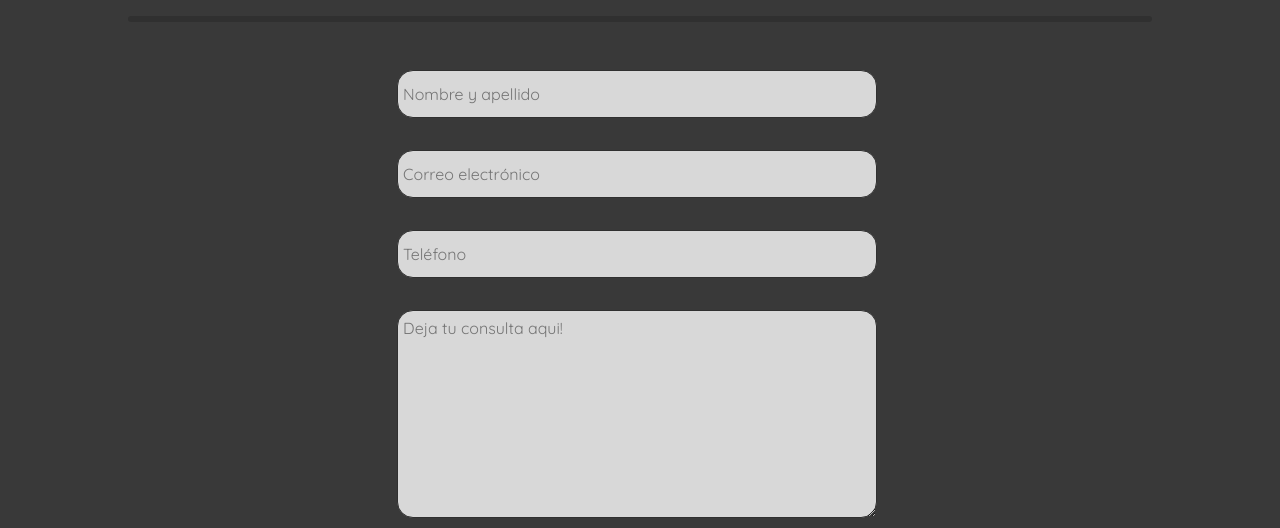
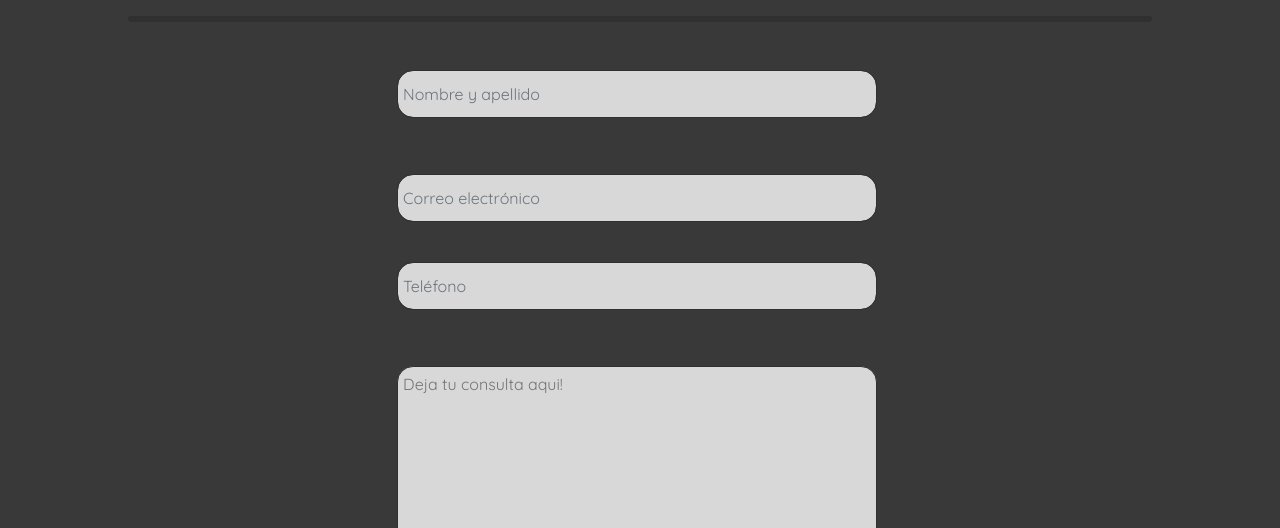
Before and after one commit to charoandina/MiliAndinaMakeUp, a website: page html/contacto.html in a window 1280 px wide. Shown: the part 272-800 px from the top of the page. Drawn offline with nearby package versions, Linux system fonts and the light colour scheme.

Commit message:
intentando arreglar el form

```diff
--- a/html/contacto.html
+++ b/html/contacto.html
@@ -55,19 +55,19 @@
 
 <div class="d-flex justify-content-center">
     <form action="">
-        <div class="mt-3">
-            <input type="user" class="input-form mb-3" placeholder="Nombre y apellido">
+        <div class="mt-3 form-group">
+            <input type="user" class="form-control input-form mb-3" placeholder="Nombre y apellido">
             <label for="floatingInput"></label>
         </div>
-        <div class="mb-3">
-            <input type="email" class="input-form mt-3" placeholder="Correo electrónico">
+        <div class="mb-3 form-group">
+            <input type="email" class="input-form form-control mt-3" placeholder="Correo electrónico">
             <label for="floatingInput"></label>
         </div>
-        <div class="mb-3">
-            <input type="tel" class="mt-3 input-form" placeholder="Teléfono">
+        <div class="mb-3 form-group">
+            <input type="tel" class="mt-3 input-form form-control" placeholder="Teléfono">
             <label for="floatingInput"></label>
         </div>
-        <div class="mb-3">
+        <div class="mb-3 form-group">
             <textarea class="textarea-form mt-3" placeholder="Deja tu consulta aqui!"></textarea>
             <label for="floatingTextarea"></label>
         </div>
--- a/scss/_contacto.scss
+++ b/scss/_contacto.scss
@@ -1,4 +1,9 @@
 /* CONTACTO */
+.contenedor-form {
+    width: 30rem;
+    height: auto;
+    margin: auto;
+}
 
 .input-form {
     width: 30rem;
```
Also changed, not shown: css/main.css.
